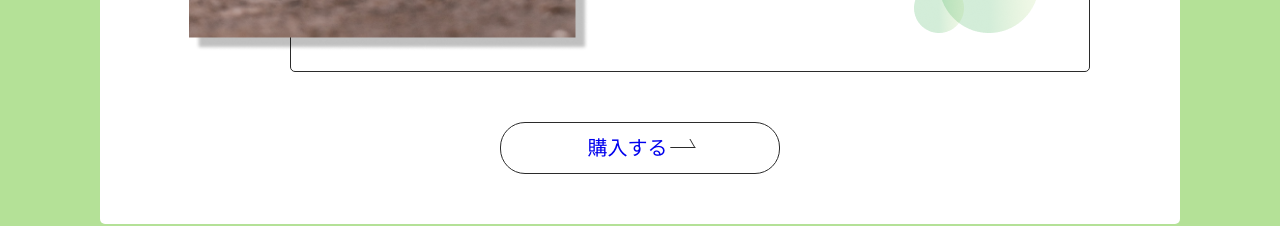
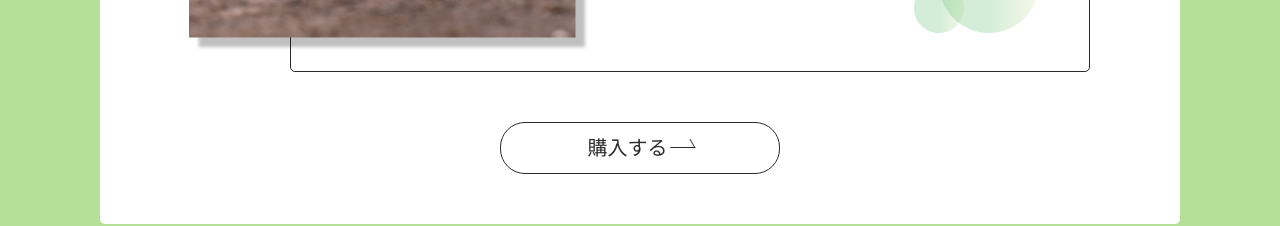
Before and after one commit to cocoa-msp/webcoach, a plain HTML site: page index.html in a window 1280 px wide. Shown: the part 3420-3646 px from the top of the page. Drawn offline with Linux system fonts and the light colour scheme; some packages are replaced by stand-ins of ours; a web font is replaced by a local one.

Commit message:
Update style.css

```diff
--- a/css/style.css
+++ b/css/style.css
@@ -253,6 +253,7 @@ h2 span::after{
     padding: 8px;
     width: 100%;
     height: 100%;
+    color:#2b2b2b;
     transition: .2s;
 }
 
```
